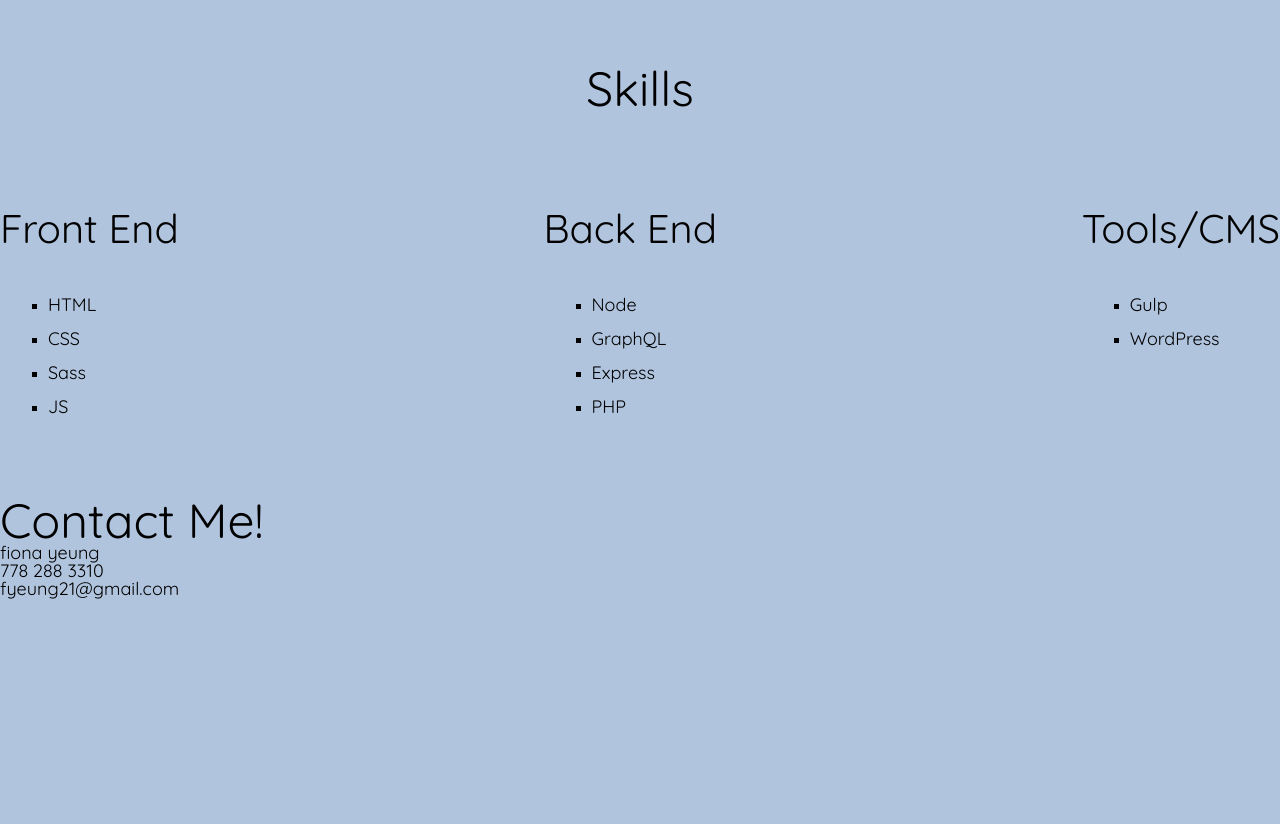
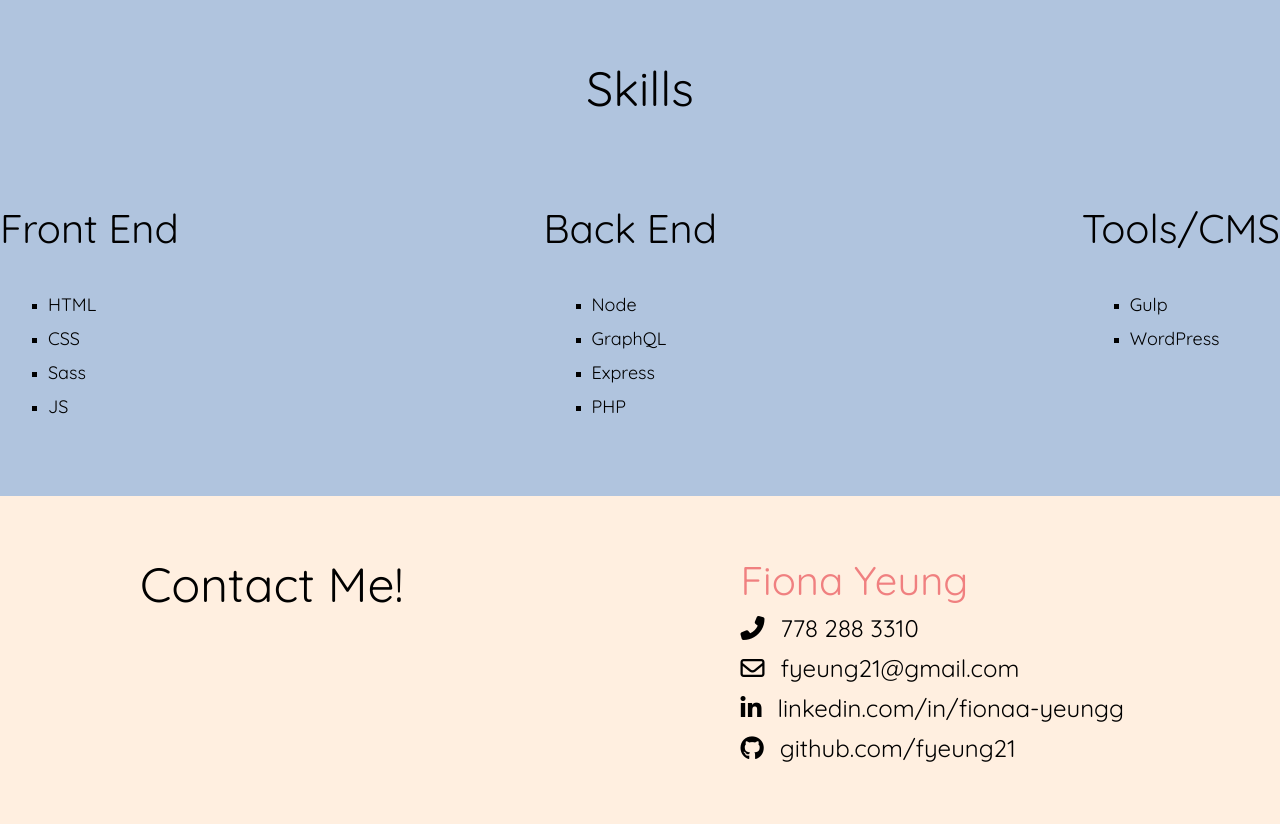
Before and after one commit to fyeung21/fiona-port2, a website: page index.html in a window 1280 px wide. Shown: the part 2151-2975 px from the top of the page. Before the commit the page ends 2751 px from the top, so only its background shows below. Drawn offline with nearby package versions, Linux system fonts and the light colour scheme; files that its build step writes are made by us from their sources; a web font is replaced by a local one.

Commit message:
style footer

```diff
--- a/index.html
+++ b/index.html
@@ -283,9 +283,28 @@
         <section id="contact" class="contact">
             <h1>contact me!</h1>
             <div class="contact-details">
-                <p><span>fiona yeung</span></p>
-                <p>778 288 3310</p>
-                <p>fyeung21@gmail.com</p>
+                <h2>fiona yeung</h2>
+                <ul>
+                    <li><i class="fas fa-phone-alt"></i>
+                        <p>778 288 3310</p>
+                    </li>
+                    <li><i class="far fa-envelope"></i>
+                        <a href="#">
+                            <p>fyeung21@gmail.com</p>
+                        </a>
+                    </li>
+
+                    <li><i class="fab fa-linkedin-in"></i>
+                        <a href="https://www.linkedin.com/in/fionaa-yeungg/" target="_blank">
+                            <p>linkedin.com/in/fionaa-yeungg</p>
+                        </a></li>
+                    <li><i class="fab fa-github"></i>
+                        <a href="https://github.com/fyeung21" target="_blank">
+                            <p>github.com/fyeung21</p>
+                        </a></li>
+                </ul>
+
+
             </div>
         </section>
     </footer>
--- a/sass/_footer.scss
+++ b/sass/_footer.scss
@@ -0,0 +1,33 @@
+footer {
+  background-color: $color__footer-background;
+  .contact {
+    display: flex;
+    justify-content: space-between;
+    max-width: 1000px;
+    margin: 0 auto;
+    padding: 3rem 0;
+    h1 {
+        margin:1rem 0;
+    }
+    h2 {
+        margin:1rem 0;
+    }
+    ul {
+      li {
+        display: flex;
+        i {
+          font-size: 24px;
+        }
+        p {
+          font-size: 24px;
+          margin: 0 1rem 1rem;
+        }
+        a {
+          &:hover {
+            text-decoration: underline;
+          }
+        }
+      }
+    }
+  }
+}
```
Also changed, not shown: build/css/style.min.css, 1 other file.
